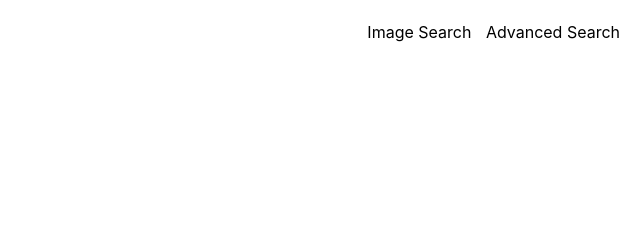
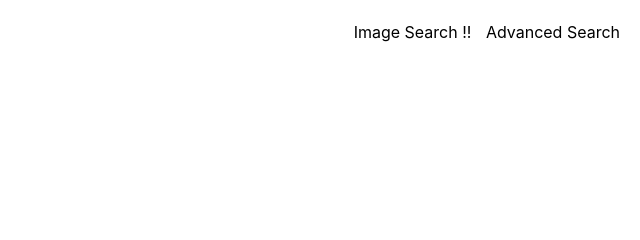
Before and after one commit to anchanabun/search, a plain HTML site: page index.html in a window 1280 px wide. Shown: the top 240 px of the page, 640-1280 px from the left. Drawn offline with nearby package versions, Linux system fonts and the light colour scheme.

Commit message:
add some text

```diff
--- a/index.html
+++ b/index.html
@@ -22,7 +22,7 @@
     </head>
     <body>
         <div style="text-align: right; margin: 20px;">
-            <a class="menu" href="image_search.html">Image Search</a>
+            <a class="menu" href="image_search.html">Image Search !!</a>
             <a class="menu" href="advanced_search.html">Advanced Search</a>
         </div>
         <div style="text-align: center; margin: 200px; width: auto;">
```
